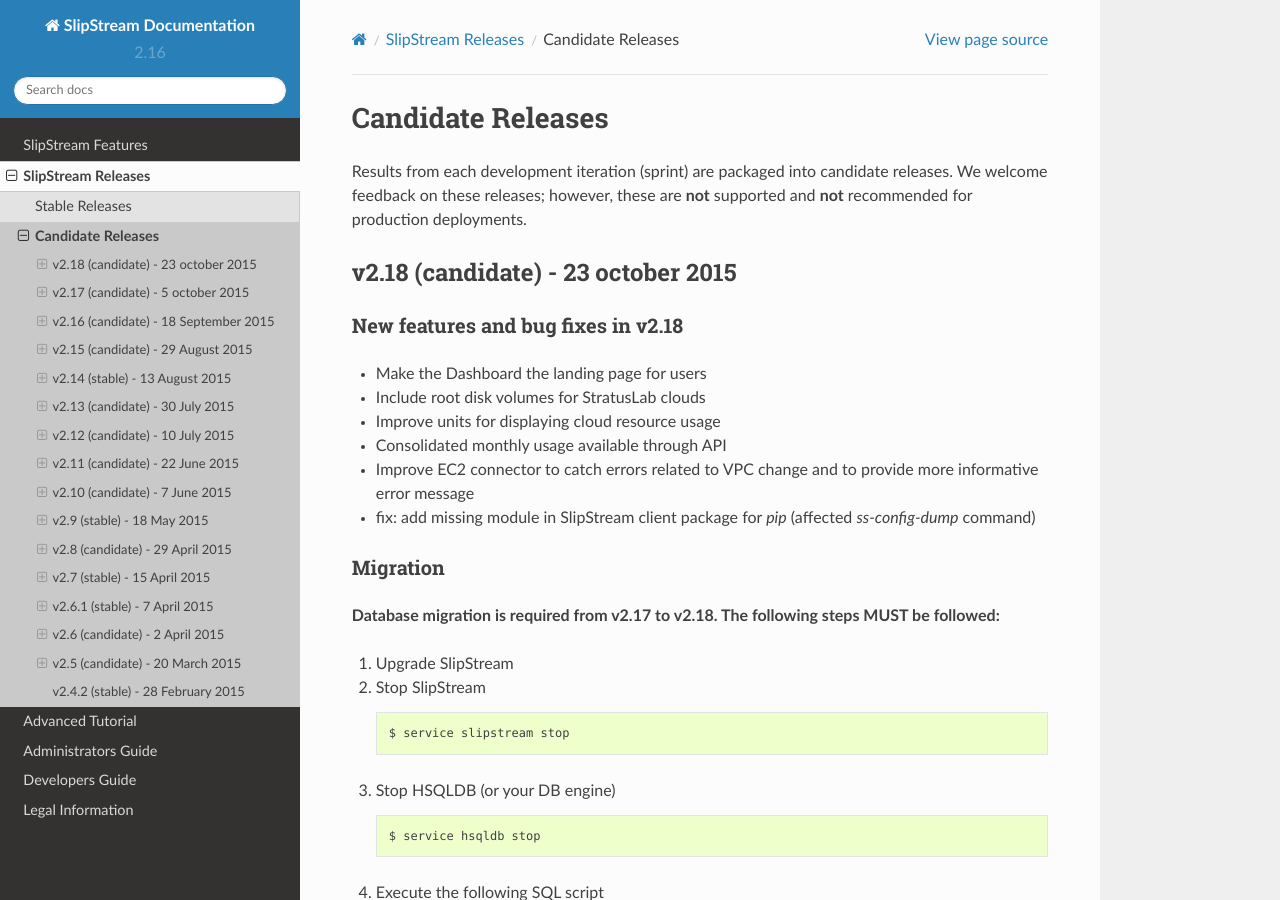
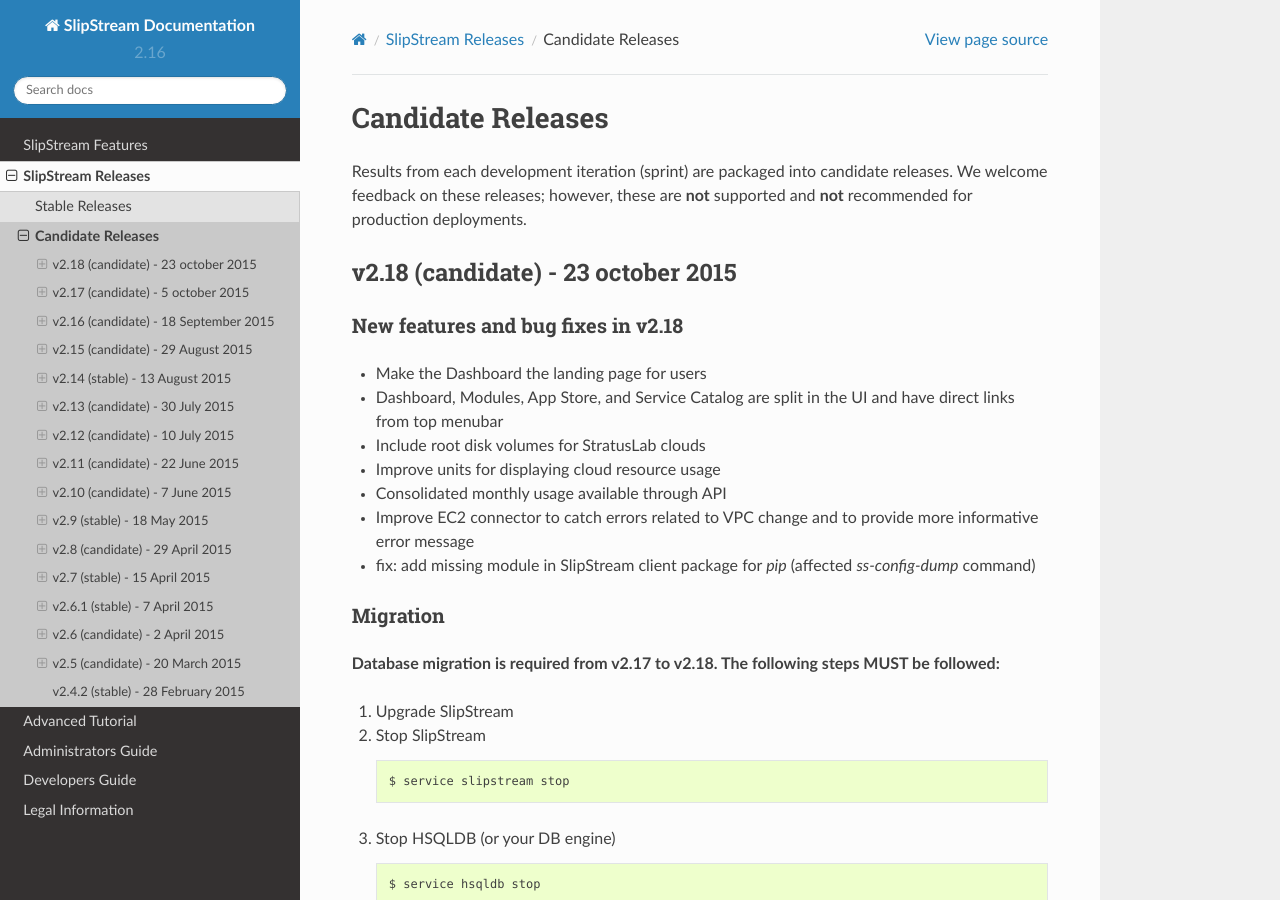
Before and after one commit to slipstream/SlipStreamDocumentation, a Sphinx documentation site: the page built from docs/release_notes/candidate_releases.rst, in a window 1280 px wide and 900 px high. Built offline with Sphinx 7.4.7 and the Read the Docs theme 2.0.0, drawn with Linux system fonts in a browser that asks for light colours.

Commit message:
update release notes

```diff
--- a/docs/release_notes/candidate_releases.rst
+++ b/docs/release_notes/candidate_releases.rst
@@ -13,6 +13,8 @@
 ~~~~~~~~~~~~~~~~~~~~~~~~~~~~~~~~~~~
 
 -  Make the Dashboard the landing page for users
+-  Dashboard, Modules, App Store, and Service Catalog are split in the
+   UI and have direct links from top menubar
 -  Include root disk volumes for StratusLab clouds
 -  Improve units for displaying cloud resource usage
 -  Consolidated monthly usage available through API
```
